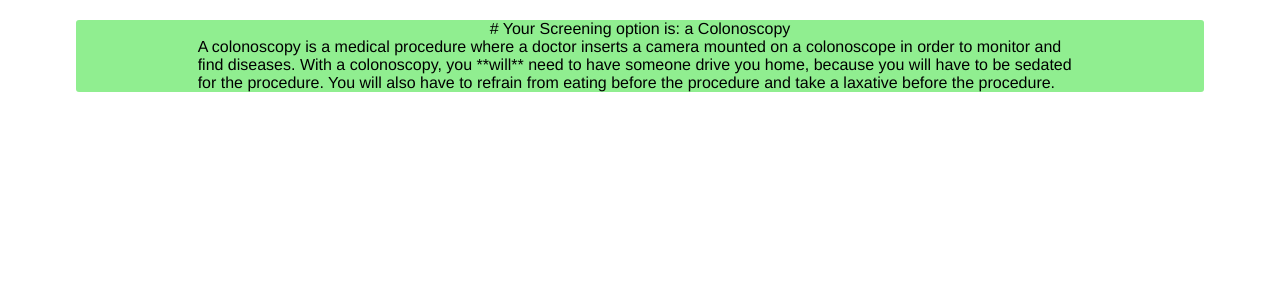
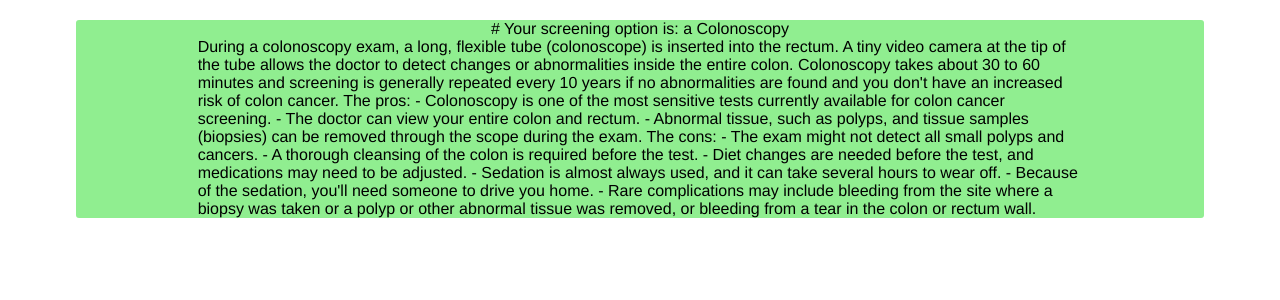
Before and after one commit to ReadabilityLOL/Colon-cancer-screening-quiz, a Flask app: template templates/colonoscopy.html in a window 1280 px wide. Shown: the part 59-359 px from the top of the page. Run offline with Flask 3, Linux system fonts and the light colour scheme; the template is opened without the code that fills it, so the values that code supplies are empty; some libraries are stand-ins or nearby versions; some web fonts are replaced.

Commit message:
updated specific disease pages

```diff
--- a/templates/colonoscopy.html
+++ b/templates/colonoscopy.html
@@ -5,14 +5,26 @@
   <div class="column">
 <center>
 <md-block>
-# Your Screening option is: a Colonoscopy
+# Your screening option is: a Colonoscopy
 </md-block>
 </center>
 
 <div style="margin-left:10%; margin-right:10%;">
 <md-block>
-A colonoscopy is a medical procedure where a doctor inserts a camera mounted on a colonoscope in order to monitor and find diseases.
-With a colonoscopy, you **will** need to have someone drive you home, because you will have to be sedated for the procedure. You will also have to refrain from eating before the procedure and take a laxative before the procedure.
+    During a colonoscopy exam, a long, flexible tube (colonoscope) is inserted into the rectum. A tiny video camera at the tip of the tube allows the doctor to detect changes or abnormalities inside the entire colon.
+Colonoscopy takes about 30 to 60 minutes and screening is generally repeated every 10 years if no abnormalities are found and you don't have an increased risk of colon cancer.
+
+The pros:
+ - Colonoscopy is one of the most sensitive tests currently available for colon cancer screening.
+ - The doctor can view your entire colon and rectum.
+ - Abnormal tissue, such as polyps, and tissue samples (biopsies) can be removed through the scope during the exam.
+The cons:
+ - The exam might not detect all small polyps and cancers.
+ - A thorough cleansing of the colon is required before the test.
+ - Diet changes are needed before the test, and medications may need to be adjusted.
+ - Sedation is almost always used, and it can take several hours to wear off.
+ - Because of the sedation, you'll need someone to drive you home.
+ - Rare complications may include bleeding from the site where a biopsy was taken or a polyp or other abnormal tissue was removed, or bleeding from a tear in the colon or rectum wall.
 </md-block>
 </div>
 
```
Also changed, not shown: templates/fecaloccultbloodtest.html (+31 -0 lines), templates/stooldnatest.html (+30 -0 lines), templates/virtualcolonoscopy.html (+28 -0 lines).
